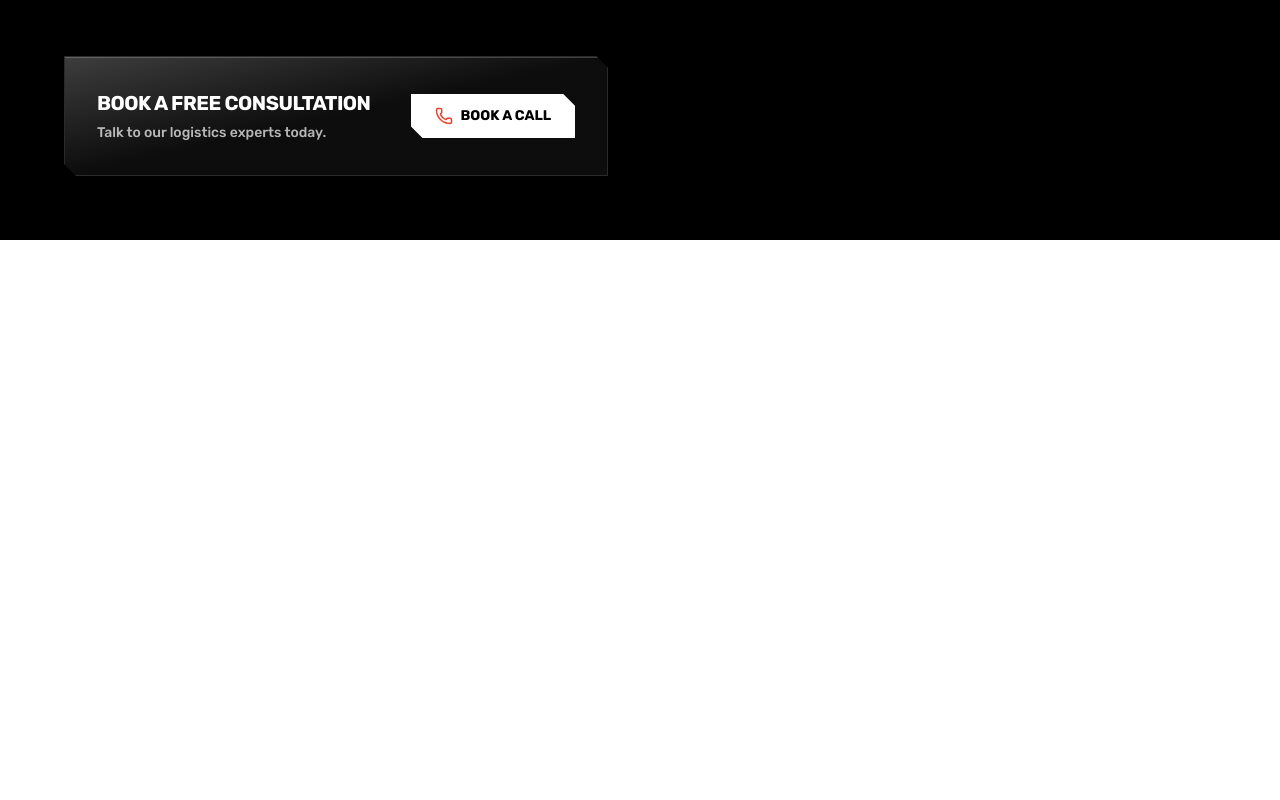
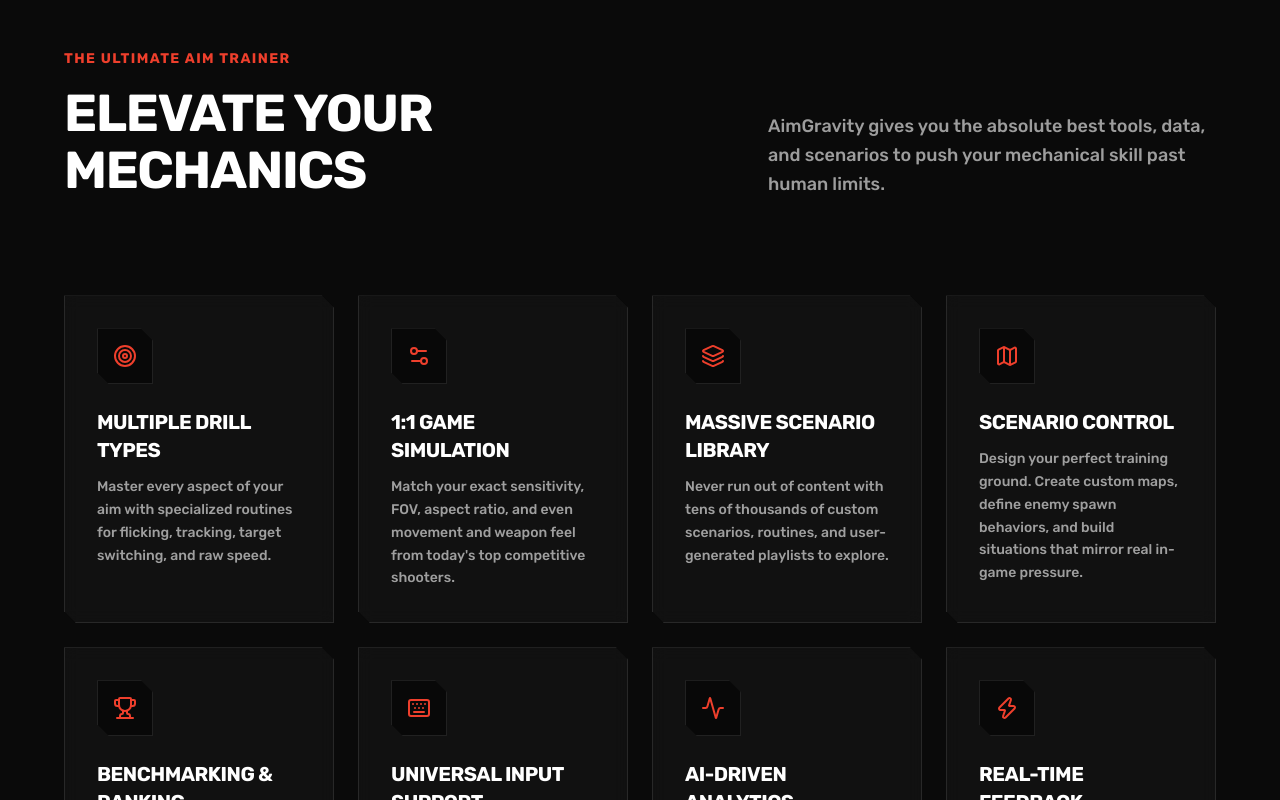
Before and after one commit to ispasdani/aimgravity, a Next.js app: page / in a window 1280 px wide. Shown: the part 560-1360 px from the top of the page. Before the commit the page ends 800 px from the top, so only its background shows below. Built offline with nearby package versions, Linux system fonts and the light colour scheme.

Commit message:
feat: implement marketing landing page with hero and features sections

```diff
--- a/app/(marketing)/page.tsx
+++ b/app/(marketing)/page.tsx
@@ -1,9 +1,11 @@
 import Hero from "@/components/marketing-sections/hero";
+import Features from "@/components/marketing-sections/features";
 
 export default function Home() {
     return (
         <main>
             <Hero />
+            <Features />
         </main>
     );
 }
--- /dev/null
+++ b/components/marketing-components/button-widget.tsx
@@ -0,0 +1,31 @@
+import { Phone } from 'lucide-react';
+
+const ButtonWidget = () => {
+
+    const clipPathStyle = {
+        clipPath: 'polygon(0 0, calc(100% - 12px) 0, 100% 12px, 100% 100%, 12px 100%, 0 calc(100% - 12px))'
+    };
+    return (
+        < div className="mt-auto self-start" >
+            <div className="backdrop-blur-[40px] backdrop-saturate-[1.8] bg-white/5 border border-white/12 shadow-[inset_0_1px_0_rgba(255,255,255,0.2),0_8px_32px_rgba(0,0,0,0.4)] p-6 md:p-8 relative overflow-hidden" style={clipPathStyle}>
+                {/* Diagonal shine effect */}
+                <div className="absolute inset-0 bg-gradient-to-br from-white/20 via-white/0 to-transparent pointer-events-none" />
+
+                <div className="relative z-10 flex flex-col md:flex-row items-start md:items-center gap-6 md:gap-10">
+                    <div>
+                        <h3 className="font-bold text-xl uppercase tracking-tight">Book a Free Consultation</h3>
+                        <p className="text-white/70 text-sm mt-1.5 font-medium">Talk to our logistics experts today.</p>
+                    </div>
+                    <button
+                        className="bg-white text-[#000000] px-6 py-3 font-bold uppercase text-sm flex items-center gap-2 hover:bg-gray-100 transition-colors"
+                        style={clipPathStyle}
+                    >
+                        <Phone size={18} className="text-[#EE3F2C]" />
+                        Book a Call
+                    </button>
+                </div>
+            </div>
+        </div >)
+}
+
+export default ButtonWidget;
--- /dev/null
+++ b/components/marketing-sections/features.tsx
@@ -0,0 +1,110 @@
+import React from 'react';
+import { Target, Keyboard, Map, Layers, Settings2, Trophy, Activity, Zap } from 'lucide-react';
+import { Rubik } from 'next/font/google';
+
+const rubik = Rubik({
+    subsets: ['latin'],
+    weight: ['400', '500', '700'],
+    variable: '--font-rubik',
+});
+
+const clipPathStyle = {
+    clipPath: 'polygon(0 0, calc(100% - 12px) 0, 100% 12px, 100% 100%, 12px 100%, 0 calc(100% - 12px))'
+};
+
+const features = [
+    {
+        icon: Target,
+        title: "Multiple Drill Types",
+        description: "Master every aspect of your aim with specialized routines for flicking, tracking, target switching, and raw speed.",
+    },
+    {
+        icon: Settings2,
+        title: "1:1 Game Simulation",
+        description: "Match your exact sensitivity, FOV, aspect ratio, and even movement and weapon feel from today's top competitive shooters.",
+    },
+    {
+        icon: Layers,
+        title: "Massive Scenario Library",
+        description: "Never run out of content with tens of thousands of custom scenarios, routines, and user-generated playlists to explore.",
+    },
+    {
+        icon: Map,
+        title: "Scenario Control",
+        description: "Design your perfect training ground. Create custom maps, define enemy spawn behaviors, and build situations that mirror real in-game pressure.",
+    },
+    {
+        icon: Trophy,
+        title: "Benchmarking & Ranking",
+        description: "Track your progress with global leaderboards, detailed benchmark-style playlists, and standardized performance tiers.",
+    },
+    {
+        icon: Keyboard,
+        title: "Universal Input Support",
+        description: "Native support for mouse & keyboard, as well as controller aiming with customizable deadzones and response curves.",
+    },
+    {
+        icon: Activity,
+        title: "AI-Driven Analytics",
+        description: "Identify your exact weaknesses. Our AI analyzes your crosshair pathing and reaction times to suggest personalized improvement routines.",
+    },
+    {
+        icon: Zap,
+        title: "Real-Time Feedback",
+        description: "Get instant micro-adjustments and statistical overlays while you play, ensuring your practice is always perfectly optimized.",
+    }
+];
+
+export default function Features() {
+    return (
+        <section
+            className={`${rubik.variable} relative w-full bg-[#0a0a0a] py-24 md:py-32 text-white border-t border-white/10`}
+            style={{ fontFamily: 'var(--font-rubik), sans-serif' }}
+        >
+            <div className="max-w-[1440px] mx-auto px-8 md:px-16">
+
+                {/* Header */}
+                <div className="mb-16 md:mb-24 flex flex-col md:flex-row md:items-end justify-between gap-8">
+                    <div className="max-w-2xl">
+                        <div className="text-[#EE3F2C] font-bold tracking-widest uppercase text-sm mb-4">
+                            The Ultimate Aim Trainer
+                        </div>
+                        <h2 className="text-[36px] md:text-[52px] leading-[1.1] font-bold uppercase tracking-tight">
+                            Elevate your mechanics
+                        </h2>
+                    </div>
+                    <p className="text-white/60 text-lg max-w-md font-medium leading-relaxed">
+                        AimGravity gives you the absolute best tools, data, and scenarios to push your mechanical skill past human limits.
+                    </p>
+                </div>
+
+                {/* Features Grid */}
+                <div className="grid grid-cols-1 md:grid-cols-2 lg:grid-cols-4 gap-6">
+                    {features.map((feature, idx) => (
+                        <div
+                            key={idx}
+                            className="group relative backdrop-blur-sm bg-white/[0.03] border border-white/10 p-8 transition-all duration-300 hover:bg-white/[0.08] hover:border-[#EE3F2C]/50"
+                            style={clipPathStyle}
+                        >
+                            {/* Accent line on hover */}
+                            <div className="absolute top-0 left-0 w-0 h-1 bg-[#EE3F2C] transition-all duration-500 group-hover:w-full" />
+
+                            <div className="mb-6 inline-flex items-center justify-center w-14 h-14 bg-black/50 border border-white/10 text-[#EE3F2C] group-hover:scale-110 transition-transform duration-500" style={clipPathStyle}>
+                                <feature.icon size={24} strokeWidth={2} />
+                            </div>
+
+                            <h3 className="text-xl font-bold uppercase tracking-tight mb-3">
+                                {feature.title}
+                            </h3>
+
+                            <p className="text-white/60 text-sm leading-relaxed font-medium">
+                                {feature.description}
+                            </p>
+                        </div>
+                    ))}
+                </div>
+
+            </div>
+        </section>
+    );
+}
--- a/components/marketing-sections/hero.tsx
+++ b/components/marketing-sections/hero.tsx
@@ -1,5 +1,4 @@
 import React from 'react';
-import { Phone } from 'lucide-react';
 import { Rubik } from 'next/font/google';
 
 const rubik = Rubik({
@@ -15,12 +14,12 @@ const clipPathStyle = {
 export default function Hero() {
     return (
         <section
-            className={`${rubik.variable} relative h-screen w-full bg-[#000000] overflow-hidden text-white`}
+            className={`${rubik.variable} relative h-[60vh] w-full bg-[#000000] overflow-hidden text-white`}
             style={{ fontFamily: 'var(--font-rubik), sans-serif' }}
         >
             {/* Video Background */}
             <video
-                className="absolute inset-0 w-full h-1/2 object-cover z-0"
+                className="absolute inset-0 w-full h-full object-cover z-0"
                 autoPlay
                 loop
                 muted
@@ -74,27 +73,7 @@ export default function Hero() {
                     </div>
                 </div>
 
-                {/* Bottom Widget */}
-                <div className="mt-auto self-start">
-                    <div className="backdrop-blur-[40px] backdrop-saturate-[1.8] bg-white/5 border border-white/12 shadow-[inset_0_1px_0_rgba(255,255,255,0.2),0_8px_32px_rgba(0,0,0,0.4)] p-6 md:p-8 relative overflow-hidden" style={clipPathStyle}>
-                        {/* Diagonal shine effect */}
-                        <div className="absolute inset-0 bg-gradient-to-br from-white/20 via-white/0 to-transparent pointer-events-none" />
 
-                        <div className="relative z-10 flex flex-col md:flex-row items-start md:items-center gap-6 md:gap-10">
-                            <div>
-                                <h3 className="font-bold text-xl uppercase tracking-tight">Book a Free Consultation</h3>
-                                <p className="text-white/70 text-sm mt-1.5 font-medium">Talk to our logistics experts today.</p>
-                            </div>
-                            <button
-                                className="bg-white text-[#000000] px-6 py-3 font-bold uppercase text-sm flex items-center gap-2 hover:bg-gray-100 transition-colors"
-                                style={clipPathStyle}
-                            >
-                                <Phone size={18} className="text-[#EE3F2C]" />
-                                Book a Call
-                            </button>
-                        </div>
-                    </div>
-                </div>
 
             </div>
         </section>
```
